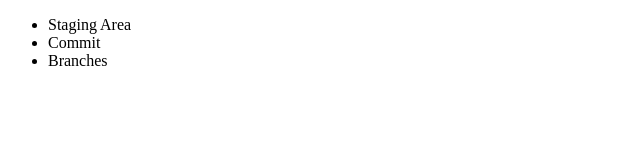
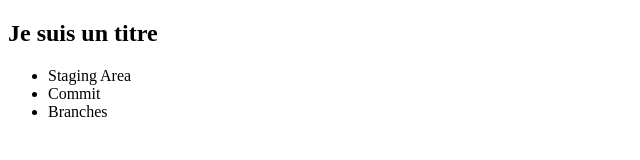
Before and after one commit to DBrandon2/git-cours, a plain HTML site: page index.html in a window 1280 px wide. Shown: the whole page, without its empty margins (0-640 px from the left). Drawn offline with Linux system fonts and the light colour scheme.

Commit message:
Ajout du titre

```diff
--- a/index.html
+++ b/index.html
@@ -7,6 +7,7 @@
   </head>
   <body>
     <section>
+        <h1>Je suis un titre</h1>
       <ul>
         <li>Staging Area</li>
         <li>Commit</li>
```
